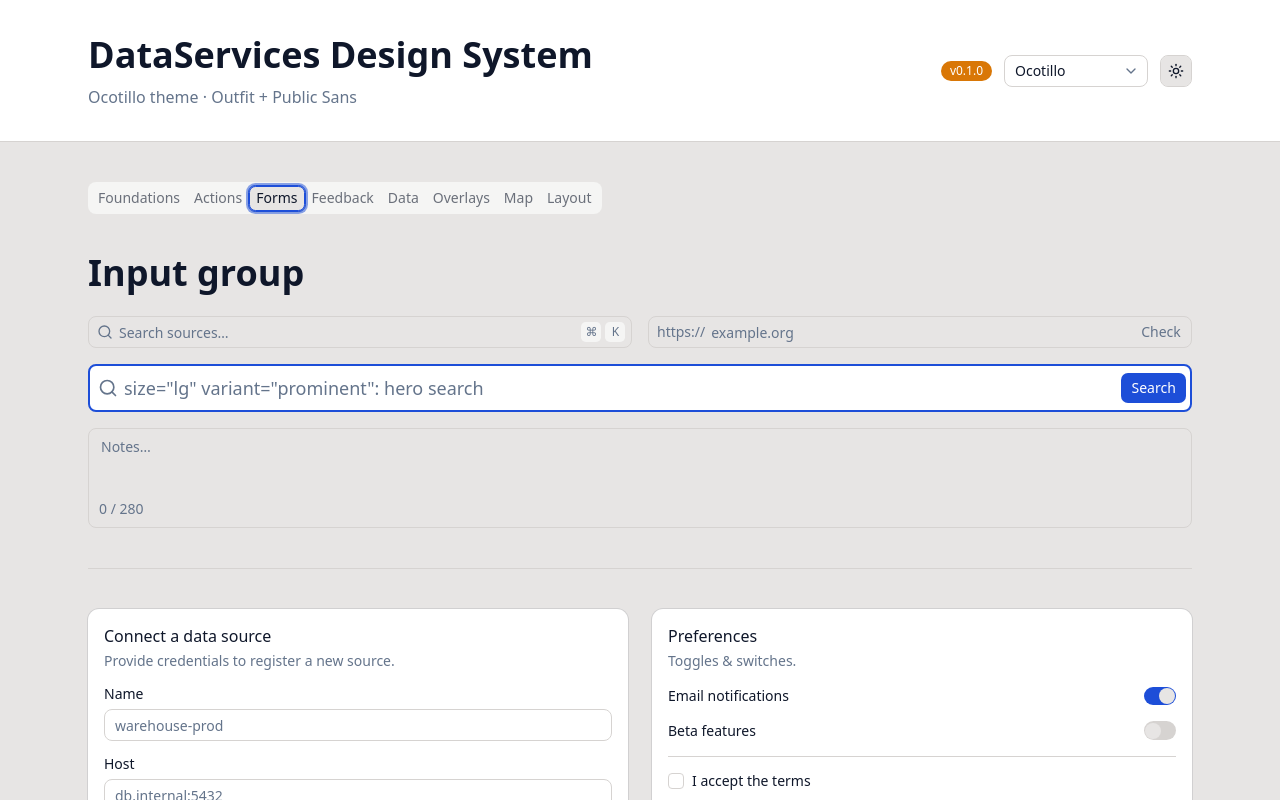
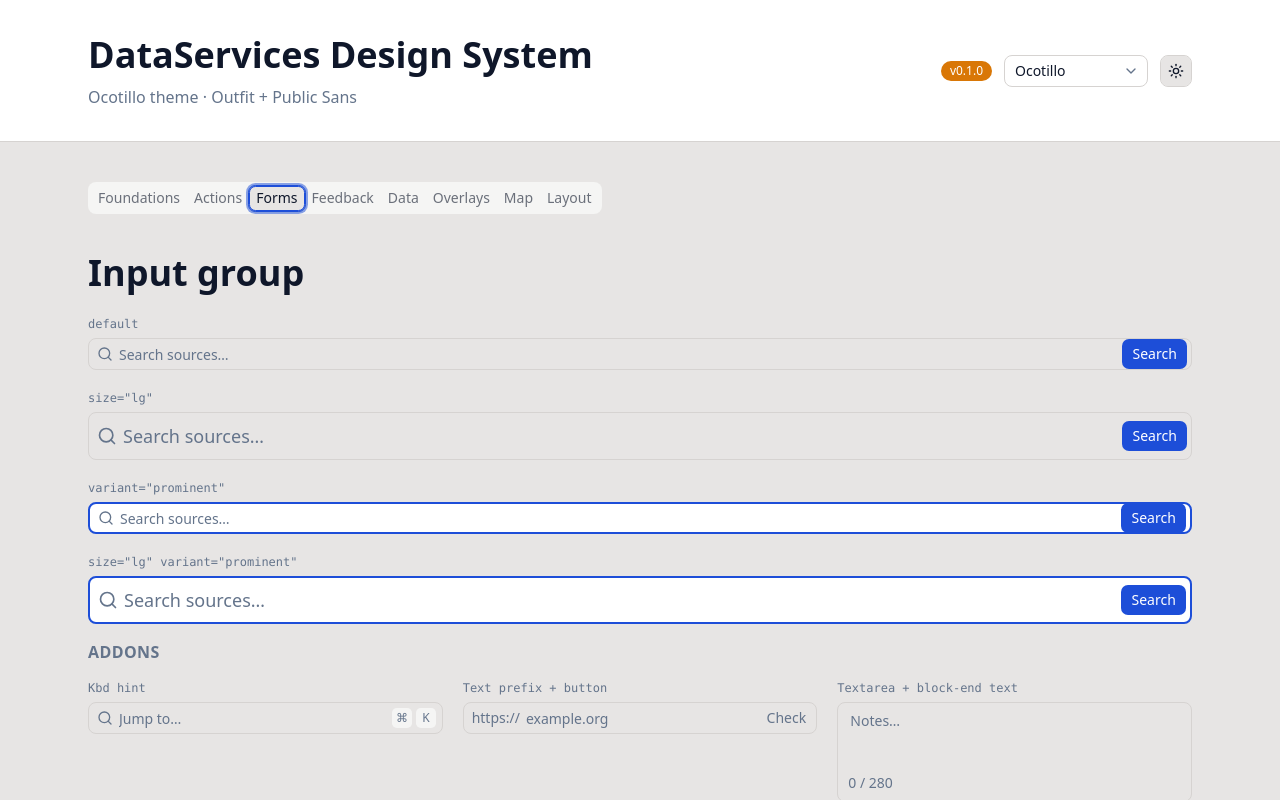
Before and after one commit to DataIntegrationGroup/DataServicesDesignSystem, a React (Vite) app: page / in a window 1280 px wide. Both pictures are taken after a click on the tab "Forms". Shown: the top 800 px of the page. Built offline with nearby package versions, Linux system fonts and the light colour scheme.

Commit message:
Showcase: label each InputGroup variant
One labeled row per size/variant combination, with the same field in
each, and the addon examples labeled separately below.

```diff
--- a/src/App.tsx
+++ b/src/App.tsx
@@ -673,12 +673,57 @@ function App() {
           <TabsContent value="forms" className="space-y-10">
             <section className="space-y-4">
               <h2>Input group</h2>
-              <div className="grid gap-4 md:grid-cols-2">
+              <div className="space-y-5">
+                {(
+                  [
+                    { label: "default", size: "default", variant: "default" },
+                    { label: 'size="lg"', size: "lg", variant: "default" },
+                    {
+                      label: 'variant="prominent"',
+                      size: "default",
+                      variant: "prominent",
+                    },
+                    {
+                      label: 'size="lg" variant="prominent"',
+                      size: "lg",
+                      variant: "prominent",
+                    },
+                  ] as const
+                ).map((example) => (
+                  <div key={example.label} className="space-y-1.5">
+                    <div className="font-mono text-xs text-muted-foreground">
+                      {example.label}
+                    </div>
+                    <InputGroup size={example.size} variant={example.variant}>
+                      <InputGroupAddon>
+                        <Search />
+                      </InputGroupAddon>
+                      <InputGroupInput
+                        placeholder="Search sources…"
+                        aria-label={`Search sources (${example.label})`}
+                      />
+                      <InputGroupAddon align="inline-end">
+                        <InputGroupButton variant="default" size="sm">
+                          Search
+                        </InputGroupButton>
+                      </InputGroupAddon>
+                    </InputGroup>
+                  </div>
+                ))}
+              </div>
+              <h4 className="!text-base !font-semibold text-muted-foreground uppercase tracking-wide">
+                Addons
+              </h4>
+              <div className="grid gap-5 md:grid-cols-3">
+                <div className="space-y-1.5">
+                  <div className="font-mono text-xs text-muted-foreground">
+                    Kbd hint
+                  </div>
                   <InputGroup>
                     <InputGroupAddon>
                       <Search />
                     </InputGroupAddon>
-                  <InputGroupInput placeholder="Search sources…" />
+                    <InputGroupInput placeholder="Jump to…" />
                     <InputGroupAddon align="inline-end">
                       <KbdGroup>
                         <Kbd>⌘</Kbd>
@@ -686,6 +731,11 @@ function App() {
                       </KbdGroup>
                     </InputGroupAddon>
                   </InputGroup>
+                </div>
+                <div className="space-y-1.5">
+                  <div className="font-mono text-xs text-muted-foreground">
+                    Text prefix + button
+                  </div>
                   <InputGroup>
                     <InputGroupAddon>
                       <InputGroupText>https://</InputGroupText>
@@ -696,23 +746,18 @@ function App() {
                     </InputGroupAddon>
                   </InputGroup>
                 </div>
-              <InputGroup size="lg" variant="prominent">
-                <InputGroupAddon>
-                  <Search />
-                </InputGroupAddon>
-                <InputGroupInput placeholder='size="lg" variant="prominent": hero search' />
-                <InputGroupAddon align="inline-end">
-                  <InputGroupButton variant="default" size="sm">
-                    Search
-                  </InputGroupButton>
-                </InputGroupAddon>
-              </InputGroup>
+                <div className="space-y-1.5">
+                  <div className="font-mono text-xs text-muted-foreground">
+                    Textarea + block-end text
+                  </div>
                   <InputGroup>
                     <InputGroupTextarea placeholder="Notes…" />
                     <InputGroupAddon align="block-end">
                       <InputGroupText>0 / 280</InputGroupText>
                     </InputGroupAddon>
                   </InputGroup>
+                </div>
+              </div>
             </section>
 
             <Separator />
```
Lines whose indentation alone changed are shown as unchanged.
